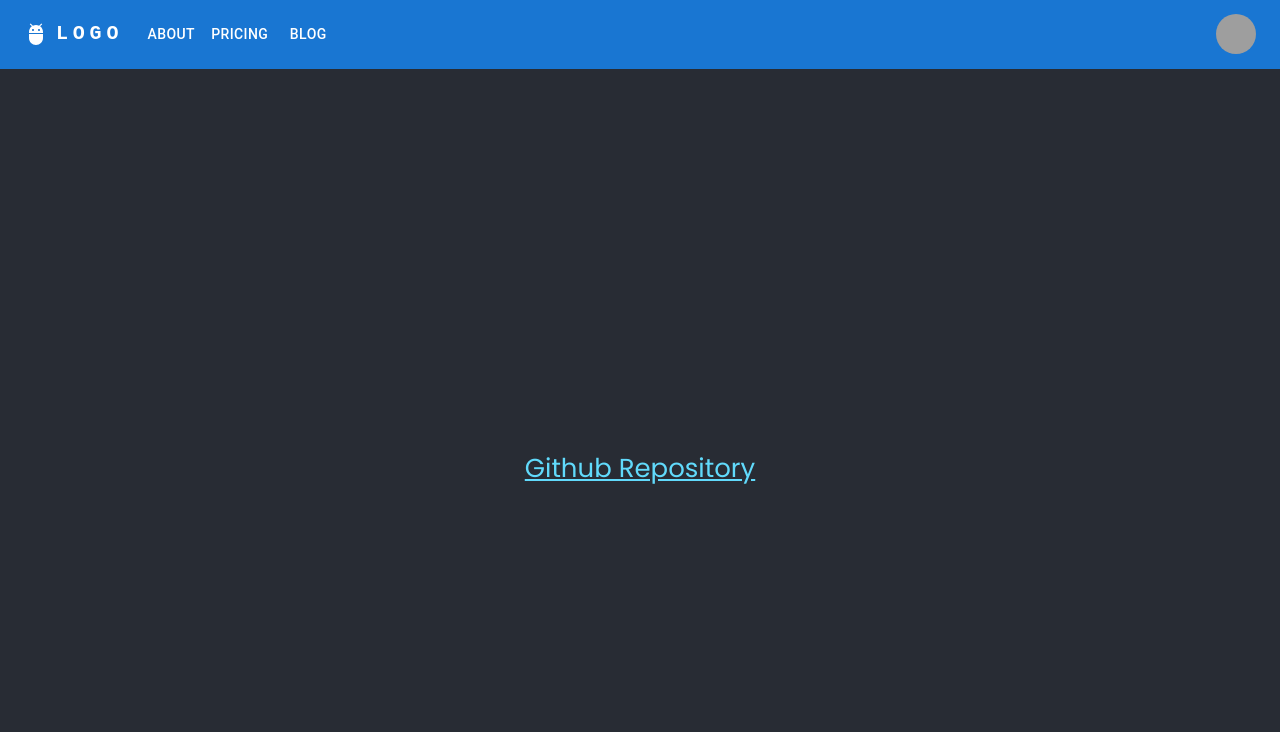
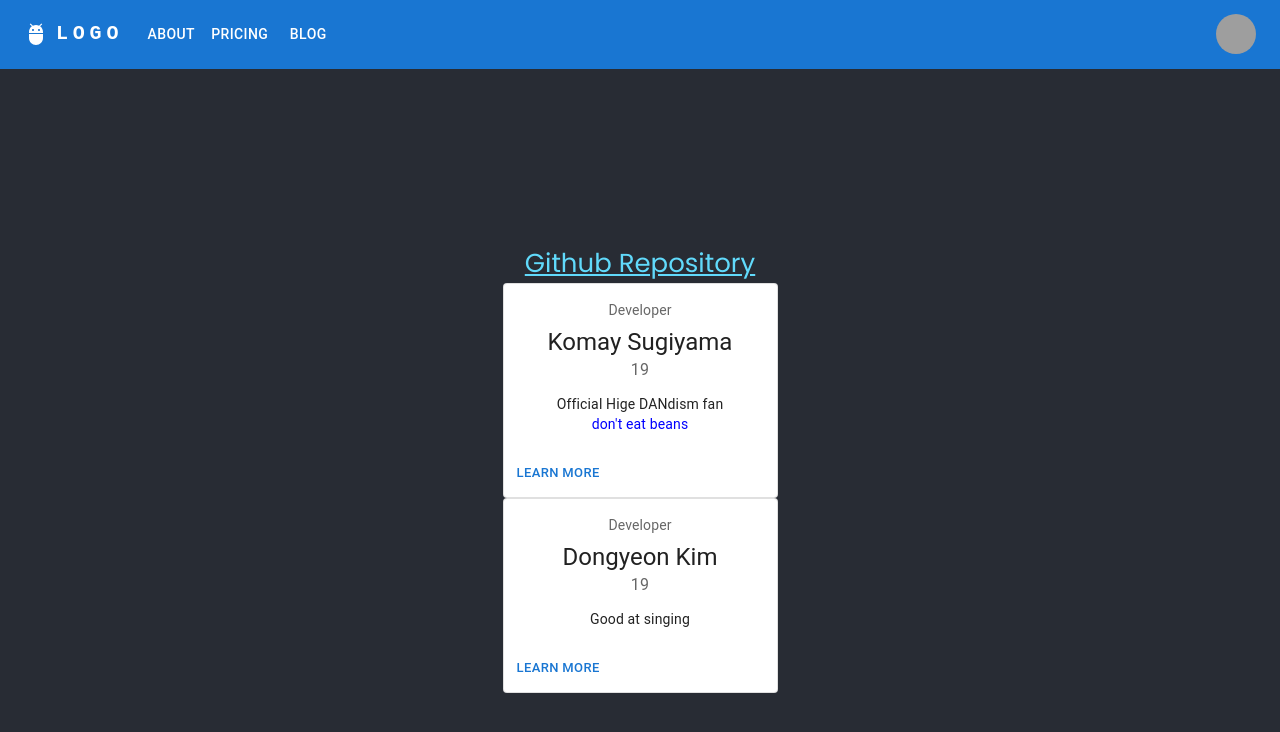
Before and after one commit to zenxha/muse, a React (Create React App) app in the folder client/: page /about in a window 1280 px wide. Shown: the top 732 px of the page. Built offline with nearby package versions, Linux system fonts and the light colour scheme; grey boxes are pictures that could not be loaded.

Commit message:
About Page working

```diff
--- a/client/src/components/Card.js
+++ b/client/src/components/Card.js
@@ -5,6 +5,8 @@ import CardActions from '@mui/material/CardActions';
 import CardContent from '@mui/material/CardContent';
 import Button from '@mui/material/Button';
 import Typography from '@mui/material/Typography';
+import styles from './Card.module.css';
+import { style } from '@mui/system';
 
 const bull = (
   <Box
@@ -15,15 +17,14 @@ const bull = (
   </Box>
 );
 
-const card = (person) => {
-    return(
-  <React.Fragment>
+const card = ({person}) => {
+
+    return <React.Fragment>
     <CardContent>
       <Typography sx={{ fontSize: 14 }} color="text.secondary" gutterBottom>
         Developer
       </Typography>
       <Typography variant="h5" component="div">
-        {/* be{bull}nev{bull}o{bull}lent */}
         {person.name}
       </Typography>
       <Typography sx={{ mb: 1.5 }} color="text.secondary">
@@ -31,8 +32,9 @@ const card = (person) => {
       </Typography>
       <Typography variant="body2">
         {person.description}
-        <br />
-
+       </Typography>
+       <Typography variant="body2" style={{color: 'blue'}}>
+        {person.quote}
       </Typography>
     </CardContent>
     <CardActions>
@@ -40,14 +42,12 @@ const card = (person) => {
     </CardActions>
   </React.Fragment>
 
-    )
+};
 
-}
-
-export default function OutlinedCard() {
+export default function OutlinedCard(person) {
   return (
-    <Box sx={{ minWidth: 275 }}>
-      <Card variant="outlined">{card}</Card>
+    <Box sx={{ minWidth: 275 }} className={style.wrapper}>
+      <Card variant="outlined">{card(person)}</Card>
     </Box>
   );
 }
--- /dev/null
+++ b/client/src/components/Card.module.css
@@ -0,0 +1,4 @@
+.wrapper {
+    position: flex;
+    float: left;
+}
--- a/client/src/data/data.json
+++ b/client/src/data/data.json
@@ -5,7 +5,8 @@
             "description": "Official Hige DANdism fan",
             "img": "https://files.catbox.moe/7t5u89.jpeg",
             "age": "19",
-            "id": "00"
+            "id": "00",
+            "quote": "don't eat beans"
         },
         {
             "name": "Dongyeon Kim",
--- a/client/src/routes/About.js
+++ b/client/src/routes/About.js
@@ -1,14 +1,21 @@
 import Button from '../components/Button';
-import Card from '../components/Card';
+import OutlinedCard from '../components/Card';
 import creatorData from '../data/data.json';
 import {useState} from 'react';
 import axios from 'axios';
+
 
 import '../App.css';
 
 const About = () => {
 
+
+  function doThis(x)  {
+     return <OutlinedCard key={x.id} />
+  }
+
   console.log(creatorData.data);
+
   return (
     <div className="App App-header">
       <a
@@ -20,13 +27,19 @@ const About = () => {
         Github Repository
 
       </a>
-      <div>
-        {creatorData.data.map((x) => {
-          <Card key={x.id} person={x} />
+
+        {creatorData.data.map(x => {
+          return <OutlinedCard key={x.id} person={x}/>
         })}
-      </div>
+
+
+
+
+
+
     </div>
   );
 }
 
+
 export default About;
```
